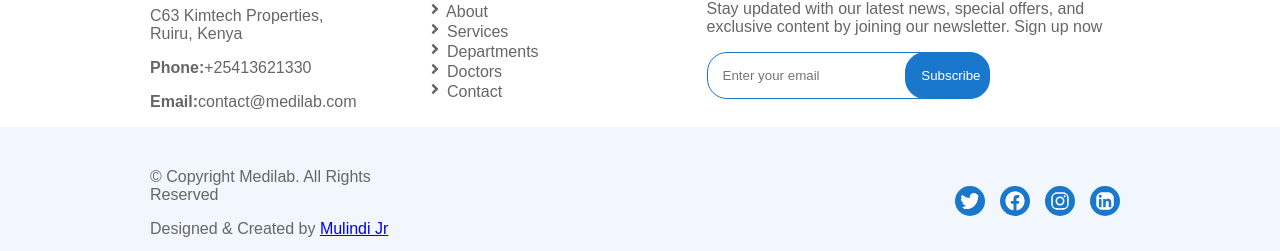
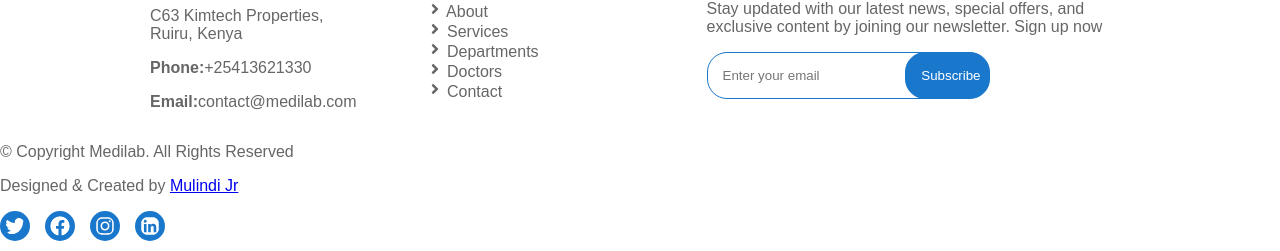
Before and after one commit to mulindijr/Medilab, a React (Vite) app: page / in a window 1280 px wide. Shown: the part 8260-8511 px from the top of the page. Built offline with nearby package versions, Linux system fonts and the light colour scheme.

Commit message:
Refactor footer jsx

```diff
--- a/src/components/Footer/Footer.jsx
+++ b/src/components/Footer/Footer.jsx
@@ -26,7 +26,7 @@ const Footer = () => {
                         </div>
                     </div>
 
-                    <div style={{marginTop:"5q0px"}}>
+                    <div>
                         <h2>Useful links</h2>
                         <ul className='footer-links'>
                             <li><Link to="home" smooth={true} duration={1500} spy={true}><FaAngleRight /> Home</Link></li>
@@ -49,8 +49,8 @@ const Footer = () => {
                 </div>
             </div>
 
-            <div className='copyright'>
-                <div style={{display:"flex", justifyContent:"center",alignItems:"center", gap:"35rem", margin: "10px 150px 0 150px", paddingTop:"15px"}}>
+            <div className='copyright-bg'>
+                <div className='copyright-content'>
                     <div>
                         <p>© Copyright Medilab. All Rights Reserved</p>
                         <p>Designed & Created by <a href="https://linkedin.com/in/mulindijr" target="_blank">Mulindi Jr</a></p>
```
